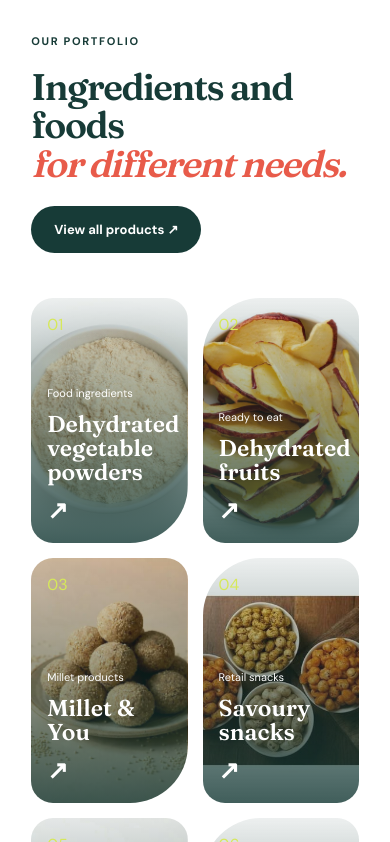
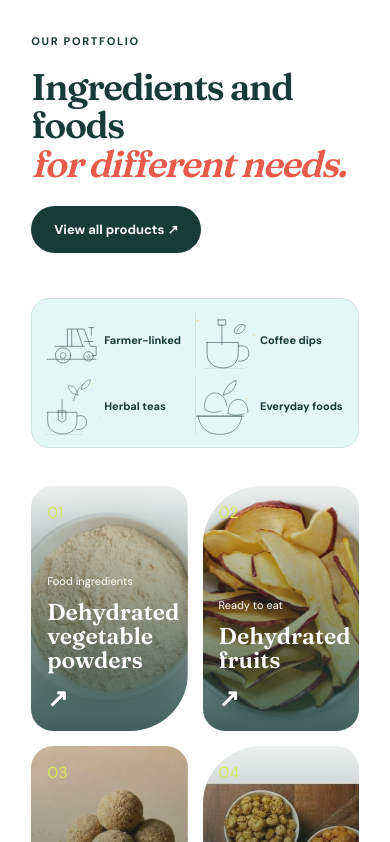
Before and after one commit to Digital-Trainee/rumirafoods, a React (Vite) app: page / in a window 390 px wide. Shown: the part 1258-2100 px from the top of the page. Built offline with nearby package versions, Linux system fonts and the light colour scheme.

Commit message:
Integrate farm and product icons into portfolio

```diff
--- a/src/main.jsx
+++ b/src/main.jsx
@@ -41,11 +41,20 @@ function Footer() {
   return <footer className="r-footer"><div><Logo /><p>Healthy food everyday.<br />Your go-to clean label food brand.</p></div><div><small>EXPLORE</small><a href="/about" onClick={(event) => { event.preventDefault(); go('/about'); }}>About Rumira</a><a href="/products" onClick={(event) => { event.preventDefault(); go('/products'); }}>Our products</a><a href="/process" onClick={(event) => { event.preventDefault(); go('/process'); }}>Our approach</a></div><div><small>CONNECT</small><a href={`mailto:${email}`}>{email}</a><a href={wa('Hello Rumira Foods')} target="_blank" rel="noreferrer">+91 99991 79434 · WhatsApp</a></div><p className="copyright">© 2026 Rumira Foods <span>Made with care in India</span></p></footer>;
 }
 
+function PortfolioCues() {
+  return <ul className="r-portfolio-cues" aria-label="Rumira food themes">
+    <li><i className="r-cue-tractor" aria-hidden="true" /><span>Farmer-linked</span></li>
+    <li><i className="r-cue-coffee" aria-hidden="true" /><span>Coffee dips</span></li>
+    <li><i className="r-cue-tea" aria-hidden="true" /><span>Herbal teas</span></li>
+    <li><i className="r-cue-food" aria-hidden="true" /><span>Everyday foods</span></li>
+  </ul>;
+}
+
 function Home() {
   return <>
     <section className="r-hero"><div><small>WOMEN LED · WOMEN RUN · WOMEN GROWN</small><h1>Healthy food <em>everyday.</em></h1><p>Your go-to clean label food brand. Rumira brings farmer-linked sourcing and thoughtful processing together for convenient food made with care.</p><div className="r-actions"><Btn href="/products">Explore our products</Btn><Btn green href={wa('Hello Rumira Foods, I would like to know more about your products.')}>WhatsApp us</Btn></div></div><FeaturedCarousel navigate={go} /></section>
     <section className="r-stats"><div><b>500+</b><span>associated farmers</span></div><div><b>{groups.length}</b><span>product categories</span></div><div><b>{catalog.length}</b><span>products to explore</span></div><p>Farmer-linked sourcing · In-house processing · B2B and HORECA supply</p></section>
-    <section className="r-section"><div className="r-heading"><div><small>OUR PORTFOLIO</small><h2>Ingredients and foods<br /><em>for different needs.</em></h2></div><Btn href="/products">View all products</Btn></div><div className="r-grid">{groups.map((group, index) => <a key={group.id} href={`/products#${group.id}`} onClick={(event) => { event.preventDefault(); go('/products'); setTimeout(() => document.getElementById(group.id)?.scrollIntoView({ behavior: 'smooth' }), 50); }} style={{ backgroundImage: `linear-gradient(180deg,rgba(23,59,55,.08),rgba(23,59,55,.82)),url(${groupImage(group.id)})` }}><span>{String(index + 1).padStart(2, '0')}</span><div><small>{group.audience}</small><h3>{group.title}</h3><b>↗</b></div></a>)}</div></section>
+    <section className="r-section"><div className="r-heading"><div><small>OUR PORTFOLIO</small><h2>Ingredients and foods<br /><em>for different needs.</em></h2></div><Btn href="/products">View all products</Btn></div><PortfolioCues /><div className="r-grid">{groups.map((group, index) => <a key={group.id} href={`/products#${group.id}`} onClick={(event) => { event.preventDefault(); go('/products'); setTimeout(() => document.getElementById(group.id)?.scrollIntoView({ behavior: 'smooth' }), 50); }} style={{ backgroundImage: `linear-gradient(180deg,rgba(23,59,55,.08),rgba(23,59,55,.82)),url(${groupImage(group.id)})` }}><span>{String(index + 1).padStart(2, '0')}</span><div><small>{group.audience}</small><h3>{group.title}</h3><b>↗</b></div></a>)}</div></section>
     <section className="r-story"><figure><img src="/about-farmers.jpg" alt="Illustrative image of women harvesting produce" loading="lazy" /></figure><article><small>THE PEOPLE BEHIND RUMIRA</small><h2>Women led.<br /><em>Women run. Women grown.</em></h2><p>Our work connects more than 500 associated farmers with processing and markets. Women in farming, enterprise and food innovation are central to that vision.</p><Btn href="/about">Discover our story</Btn></article></section>
     <Testimonials navigate={go} />
     <section className="r-quote"><span aria-hidden="true">“</span><blockquote>From farm to food.<br />From women to change.</blockquote><small>RUMIRA FOODS</small></section>
--- a/src/theme.css
+++ b/src/theme.css
@@ -45,7 +45,14 @@ body { background: var(--cream); color: var(--green); }
 .r-stats b, .r-story em, .r-page-hero.dark em { color: #d6e85a; }
 .r-stats div { border-color: #568b83; }
 .r-stats p, .r-story p, .r-page-hero.dark p { color: #d7f1ea; }
-.r-section { background: url('/decor-category-icons.svg') right 18vw top 55px / 300px auto no-repeat, var(--paper); }
+.r-section { background: var(--paper); }
+.r-portfolio-cues { list-style: none; display: grid; grid-template-columns: repeat(4, minmax(0, 1fr)); gap: 0; margin: -9px 0 38px; padding: 12px 18px; border: 1px solid var(--line); border-radius: 18px; background: var(--rumira-mint-pale); }
+.r-portfolio-cues li { display: flex; align-items: center; justify-content: center; gap: 9px; min-width: 0; color: var(--rumira-ink); font-size: 12px; font-weight: 700; }
+.r-portfolio-cues li + li { border-left: 1px solid var(--line); }
+.r-portfolio-cues i { display: block; flex: 0 0 80px; width: 80px; height: 76px; background: url('/decor-category-icons.svg') 0 -7px / 320px auto no-repeat; }
+.r-portfolio-cues .r-cue-coffee { background-position-x: -80px; }
+.r-portfolio-cues .r-cue-tea { background-position-x: -160px; }
+.r-portfolio-cues .r-cue-food { background-position-x: -240px; }
 .r-process-note { position: relative; isolation: isolate; overflow: hidden; background: url('/decor-farm-tools.svg') right 7vw top 20px / 125px auto no-repeat, var(--rumira-mint); }
 .r-process-note::after { content: ''; position: absolute; z-index: 0; width: min(30vw, 420px); height: 300px; right: 7vw; bottom: -22px; background: url('/decor-harvest.svg') center bottom / contain no-repeat; pointer-events: none; }
 .r-process-note > * { position: relative; z-index: 1; }
@@ -404,10 +411,18 @@ body { background: var(--cream); color: var(--green); }
   .r-process-note h2, .r-process-note p { max-width: 750px; }
   .r-process-note::after { width: 260px; height: 185px; right: 5vw; bottom: -18px; }
 }
-@media (max-width: 1000px) {
-  .r-section { background: var(--paper); }
+@media (max-width: 900px) {
+  .r-portfolio-cues { grid-template-columns: repeat(2, minmax(0, 1fr)); row-gap: 10px; }
+  .r-portfolio-cues li { justify-content: flex-start; padding-left: 8px; }
+  .r-portfolio-cues li:nth-child(3) { border-left: 0; }
 }
 @media (max-width: 500px) {
+  .r-portfolio-cues { padding: 12px 8px; gap: 8px 0; margin-top: 0; }
+  .r-portfolio-cues li { gap: 4px; padding-left: 0; font-size: 11px; }
+  .r-portfolio-cues i { flex-basis: 60px; width: 60px; height: 58px; background-size: 240px auto; background-position-y: -5px; }
+  .r-portfolio-cues .r-cue-coffee { background-position-x: -60px; }
+  .r-portfolio-cues .r-cue-tea { background-position-x: -120px; }
+  .r-portfolio-cues .r-cue-food { background-position-x: -180px; }
   .r-process-note { padding-bottom: 150px; }
   .r-process-note::after { width: 205px; height: 150px; right: 3vw; }
   .r-featured-frame { height: 320px; }
```
